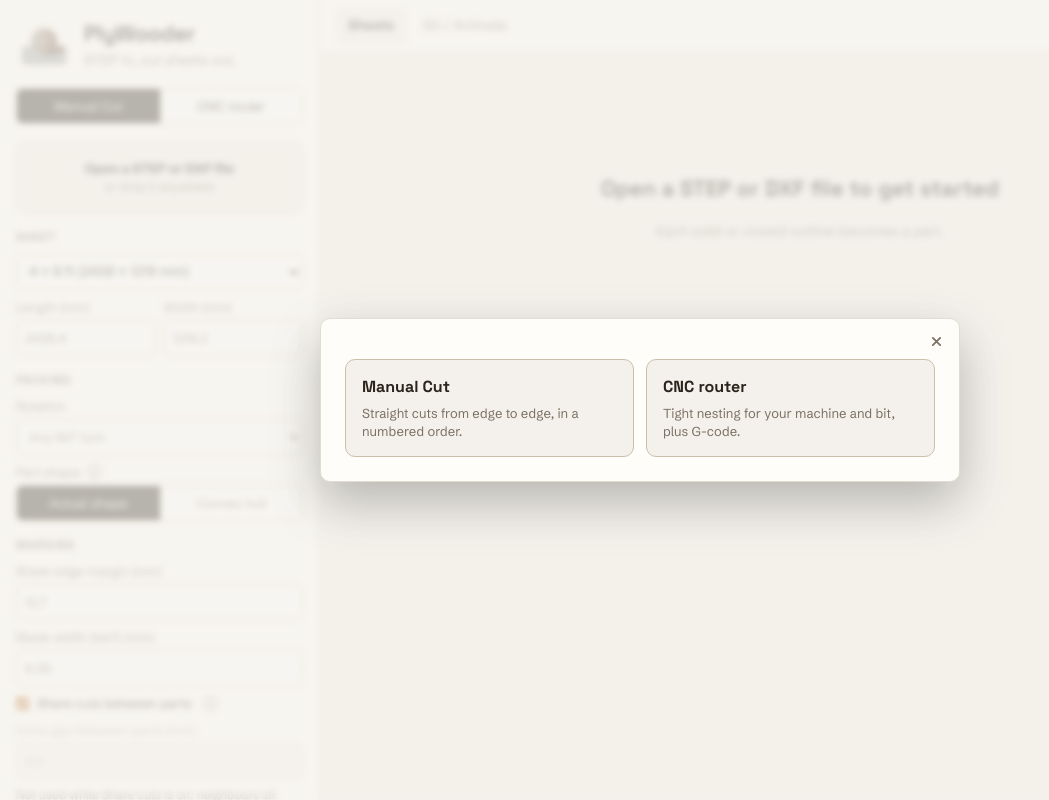
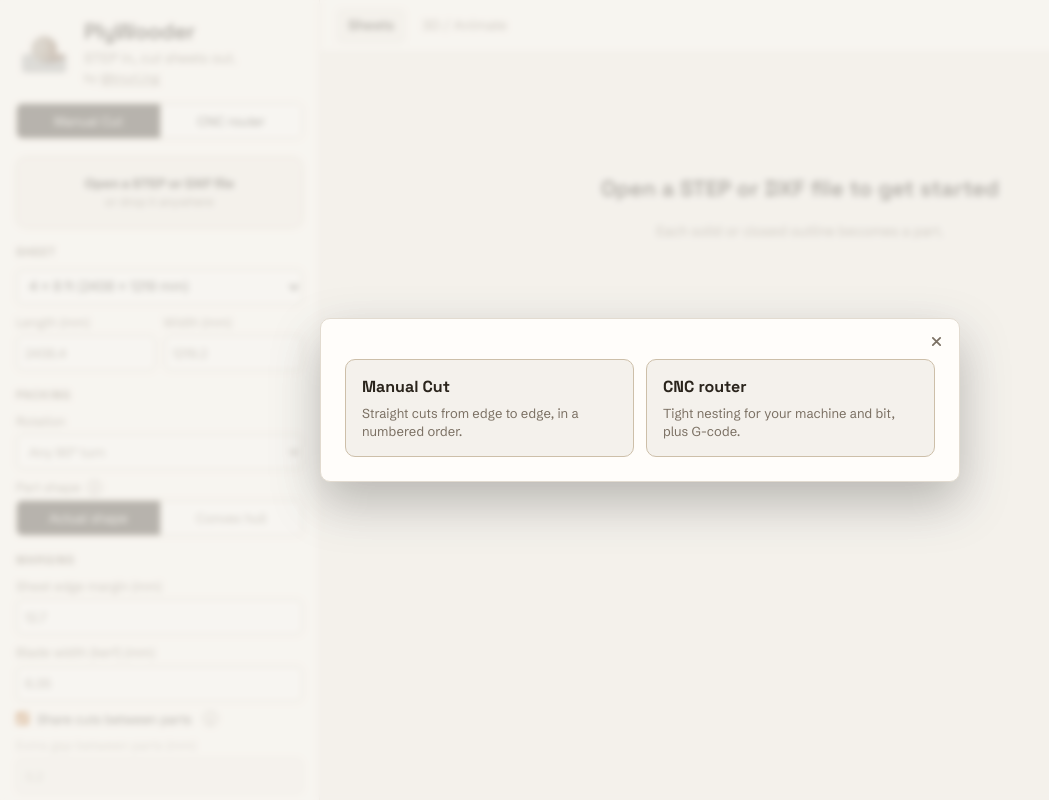
Before and after one commit to Taylorjonpeters/PlyWooder, a website built with Vite: page index.html in a window 1280 px wide. Shown: the whole page, without its empty margins (0-1049 px from the left). Built offline with nearby package versions, Linux system fonts and the light colour scheme.

Commit message:
Credit @knurl.ing under the tagline
Co-Authored-By: Claude Sonnet 5.5 <noreply@anthropic.com>
Claude-Session: https://claude.ai/code/session_01KV3CP3o7BQQ7AZjFWZD2Ur

```diff
--- a/index.html
+++ b/index.html
@@ -21,6 +21,7 @@
           <div>
             <h1>PlyWooder</h1>
             <p>STEP in, cut sheets out.</p>
+            <p class="credit">by <a href="https://www.instagram.com/knurl.ing/" target="_blank" rel="noopener">@knurl.ing</a></p>
           </div>
         </header>
 
--- a/src/style.css
+++ b/src/style.css
@@ -122,6 +122,9 @@ input:focus-visible, select:focus-visible, .seg button:focus-visible { outline-o
 .brand .mascot { width: 56px; height: 56px; flex: none; }
 .brand h1 { margin: 0; font-size: var(--fs-xl); letter-spacing: -0.02em; }
 .brand p { margin: 2px 0 0; color: var(--muted); }
+.brand .credit { font-size: var(--fs-xs); }
+.brand .credit a { color: inherit; text-decoration: underline; text-underline-offset: 2px; }
+.brand .credit a:hover { color: var(--ink); }
 
 section { margin-top: var(--sp-4); display: grid; grid-template-columns: minmax(0, 1fr); gap: var(--sp-2); }
 /* Section label: the small caps heading in the sidebar. */
```
